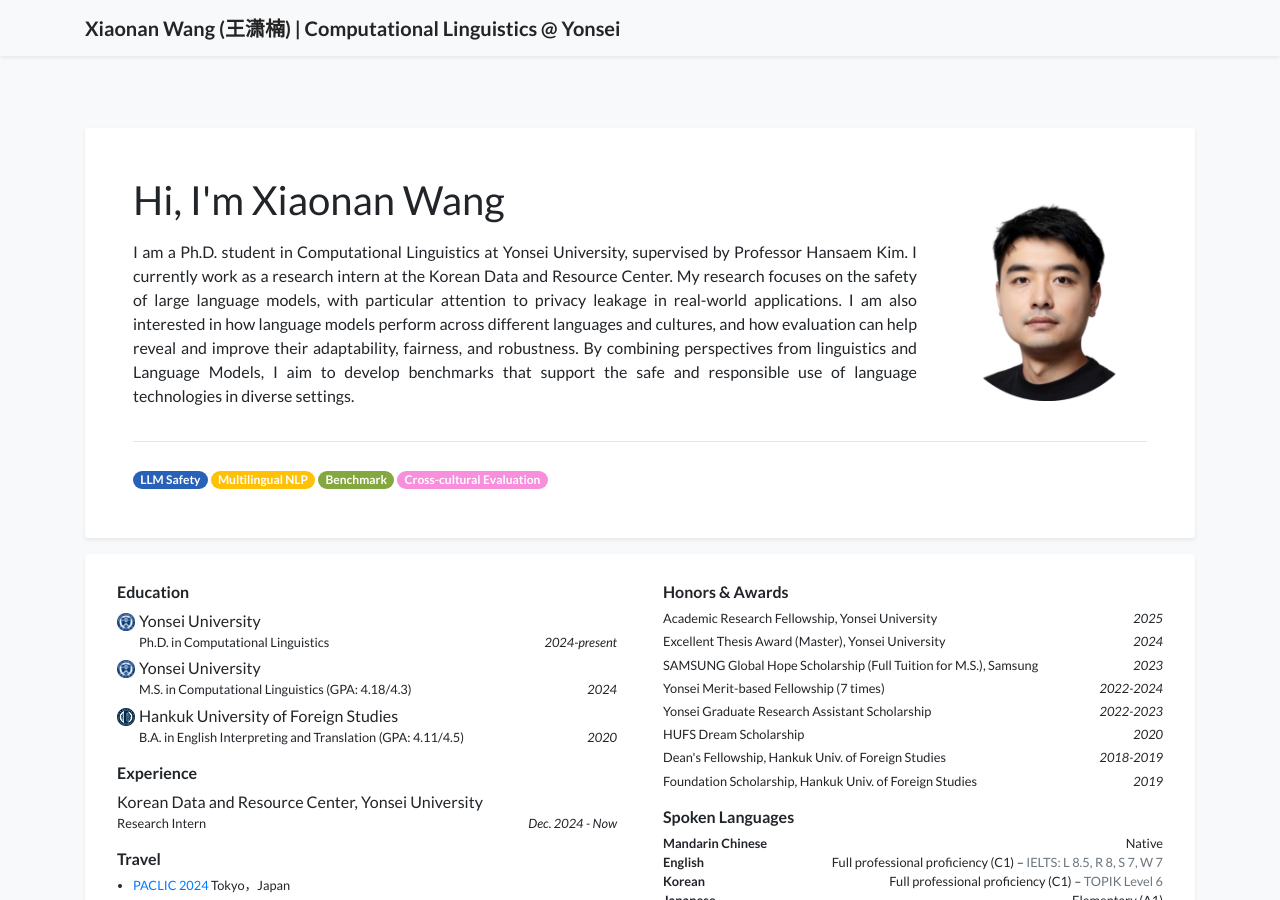
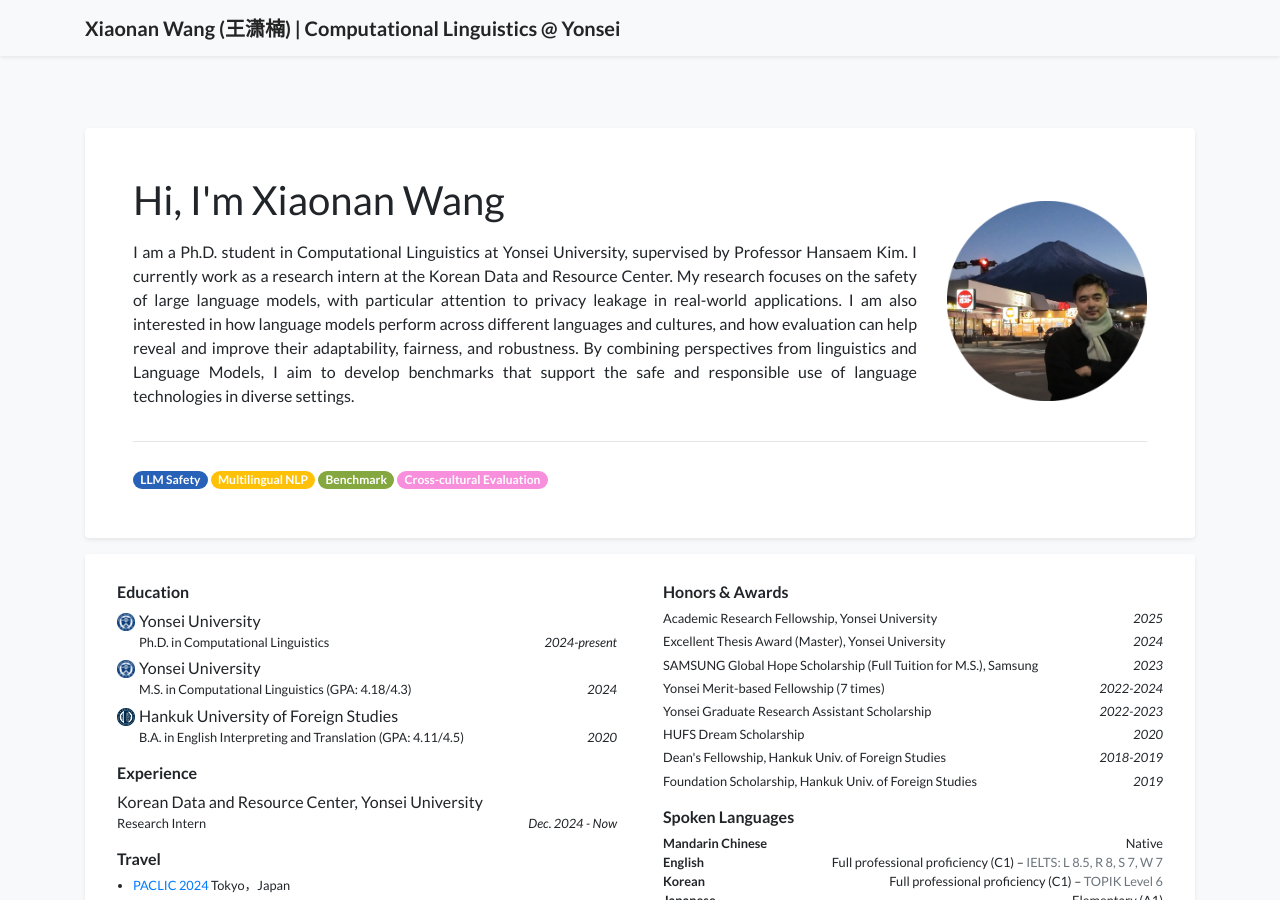
Before and after one commit to wangxiaonan-git/wangxiaonan-git.github.io, a Jekyll site: the page built from index.html, in a window 1280 px wide and 900 px high. Built offline with Jekyll 4.4.1, drawn with Linux system fonts in a browser that asks for light colours; a style sheet for code colours, icons or effects is not loaded.

Commit message:
Update profile.yml

```diff
--- a/_data/profile.yml
+++ b/_data/profile.yml
@@ -22,7 +22,7 @@ short_bio: >-
   I am a Ph.D. student in Computational Linguistics at Yonsei University, supervised by Professor Hansaem Kim. I currently work as a research intern at the Korean Data and Resource Center. My research focuses on the safety of large language models, with particular attention to privacy leakage in real-world applications. I am also interested in how language models perform across different languages and cultures, and how evaluation can help reveal and improve their adaptability, fairness, and robustness. By combining perspectives from linguistics and Language Models, I aim to develop benchmarks that support the safe and responsible use of language technologies in diverse settings.
 
 show_portrait: True
-portrait_url: assets/images/photos/photo.png
+portrait_url: assets/images/photos/cropped_image.png
 #portrait_caption: >-
 # 欢迎访问我的主页~
 
```
